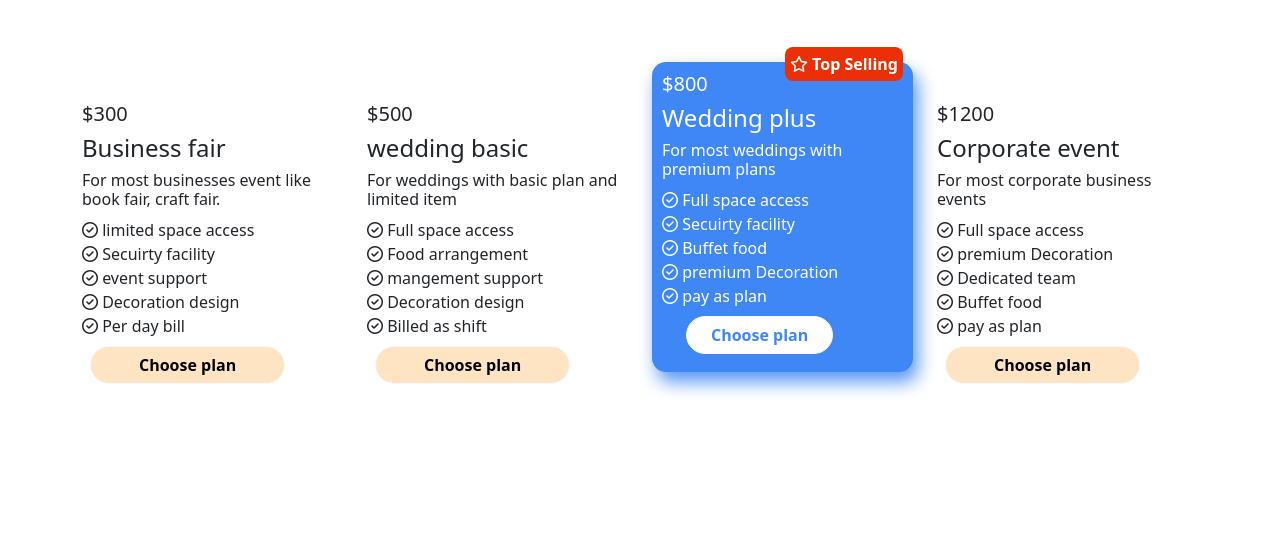
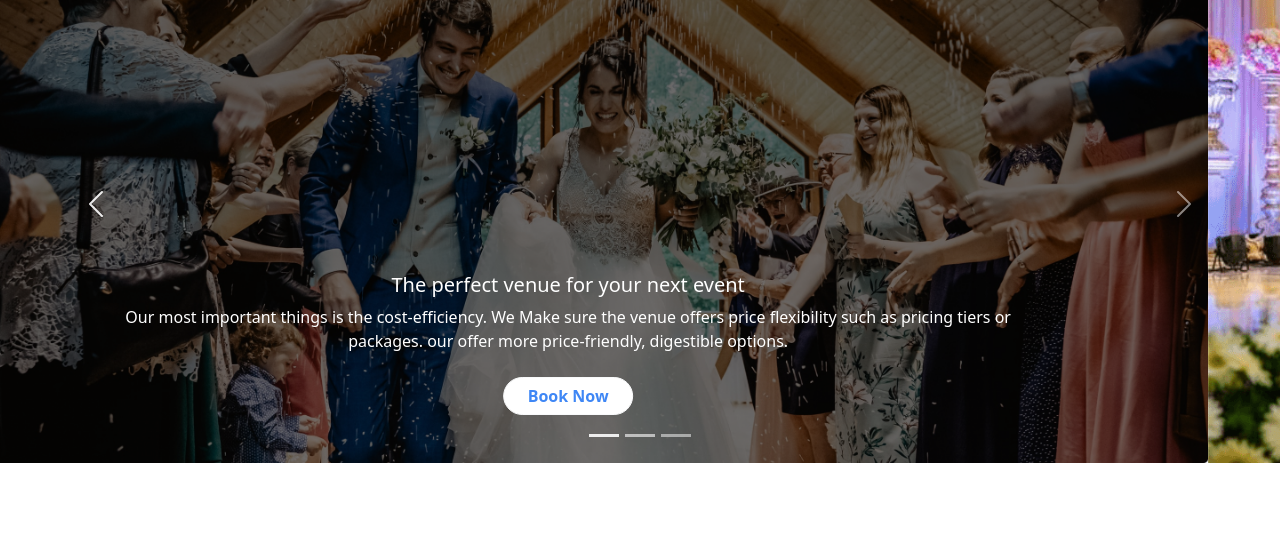
Before and after one commit to Habibullah800/Convention-center-cv, a plain HTML site: page index.html in a window 1280 px wide. Shown: the part 56-599 px from the top of the page. Drawn offline with nearby package versions, Linux system fonts and the light colour scheme.

Commit message:
carousel-added

```diff
--- a/index.html
+++ b/index.html
@@ -22,15 +22,78 @@
     <header>
 
     </header>
-    <h2 style="margin-bottom: 120px;" class="text-center">Our package</h2>
+    <main>
 
-    <div class="container " style="margin-bottom: 100px;">
-        <div class="row ">
+        <div id="carouselExampleCaptions" class="carousel slide" data-bs-ride="carousel">
+            <div class="carousel-indicators">
+                <button type="button" data-bs-target="#carouselExampleCaptions" data-bs-slide-to="0" class="active"
+                    aria-current="true" aria-label="Slide 1"></button>
+                <button type="button" data-bs-target="#carouselExampleCaptions" data-bs-slide-to="1"
+                    aria-label="Slide 2"></button>
+                <button type="button" data-bs-target="#carouselExampleCaptions" data-bs-slide-to="2"
+                    aria-label="Slide 3"></button>
+            </div>
+            <div class="carousel-inner">
+                <div class="carousel-item active">
+                    <img src="images/banner.png" class="d-block w-100" alt="...">
+                    <div class="carousel-caption d-none d-md-block">
+                        <h5>The perfect venue for your
+                            next event</h5>
+                        <p>Our most important things is the cost-efficiency. We Make sure the venue
+                            offers price flexibility such as pricing tiers or packages. our offer more price-friendly,
+                            digestible
+                            options.</p>
+                        <button style="background-color: white; color: #3F87F5;" type="button"
+                            class="btn btn-light rounded-pill fw-bold mx-4 my-2 px-4">Book Now</button>
+                    </div>
+                </div>
+                <div class="carousel-item">
+                    <img src="images/banner3.png" class="d-block w-100" alt="...">
+                    <div class="carousel-caption d-none d-md-block">
+                        <h5>The perfect venue for your
+                            next event</h5>
+                        <p>Our most important things is the cost-efficiency. We Make sure the venue
+                            offers price flexibility such as pricing tiers or packages. our offer more price-friendly,
+                            digestible
+                            options.</p>
+                        <button style="background-color: white; color: #3F87F5;" type="button"
+                            class="btn btn-light rounded-pill fw-bold mx-4 my-2 px-4">Book Now</button>
+                    </div>
+                </div>
+                <div class="carousel-item">
+                    <img src="images/banner2.png" class="d-block w-100" alt="...">
+                    <div class="carousel-caption d-none d-md-block">
+                        <h5>The perfect venue for your
+                            next event</h5>
+                        <p>Our most important things is the cost-efficiency. We Make sure the venue
+                            offers price flexibility such as pricing tiers or packages. our offer more price-friendly,
+                            digestible
+                            options.</p>
+                        <button style="background-color: white; color: #3F87F5;" type="button"
+                            class="btn btn-light rounded-pill fw-bold mx-4 my-2 px-4">Book Now</button>
+                    </div>
+                </div>
+            </div>
+            <button class="carousel-control-prev" type="button" data-bs-target="#carouselExampleCaptions"
+                data-bs-slide="prev">
+                <span class="carousel-control-prev-icon" aria-hidden="true"></span>
+                <span class="visually-hidden">Previous</span>
+            </button>
+            <button class="carousel-control-next" type="button" data-bs-target="#carouselExampleCaptions"
+                data-bs-slide="next">
+                <span class="carousel-control-next-icon" aria-hidden="true"></span>
+                <span class="visually-hidden">Next</span>
+            </button>
+        </div>
 
 
 
-
-
+        <!--------------------------------------
+     ----------Our Package section----------
+    ---------------------------------------->
+        <h2 style="margin: 100px;" class="text-center">Our package</h2>
+        <div class="container " style="margin-bottom: 100px;">
+            <div class="row ">
                 <div style="margin-bottom: 60px;" class="col-12 col-sm-12 col-md-6 col-lg-3 col-xl-3 ">
                     <h5>$300</h5>
                     <h4>Business fair</h4>
@@ -60,14 +123,8 @@
                         plan</button>
                 </div>
                 <div class="col-12 col-sm-12 col-md-6 col-lg-3 col-xl-3 ">
-
-
-
                     <div
                         style="position: relative; top: -40px; background-color: #3F87F5;  padding: 10px; border-radius: 14px; color: white; box-shadow: 5px 10px 18px #5896f3; ">
-
-
-
                         <div
                             style="position:absolute; top: -15px; right: 10px; background-color: #eb2f06; padding: 5px; border-radius: 8px; font-weight: 700;">
                             <i class="far fa-star"></i> Top
@@ -100,35 +157,8 @@
                         class="btn btn-light rounded-pill fw-bold m-2 px-5">Choose
                         plan</button>
                 </div>
-
-
-
-
-
-
-
-
-
             </div>
         </div>
-
-
-
-
-
-
-
-
-
-
-
-
-
-
-
-
-
-    <main>
         <!--------------------------------------
      -------Frequently Asked Questions------
     ---------------------------------------->
```
Also changed, not shown: chennai-india-june-05-2019-600w-1727202415.webp (added), colourful-mehni-henna-stage-party-600w-576018361.webp (added), images/banner2.png (added), images/banner3.png (added). Lines whose indentation alone changed are shown as unchanged.
